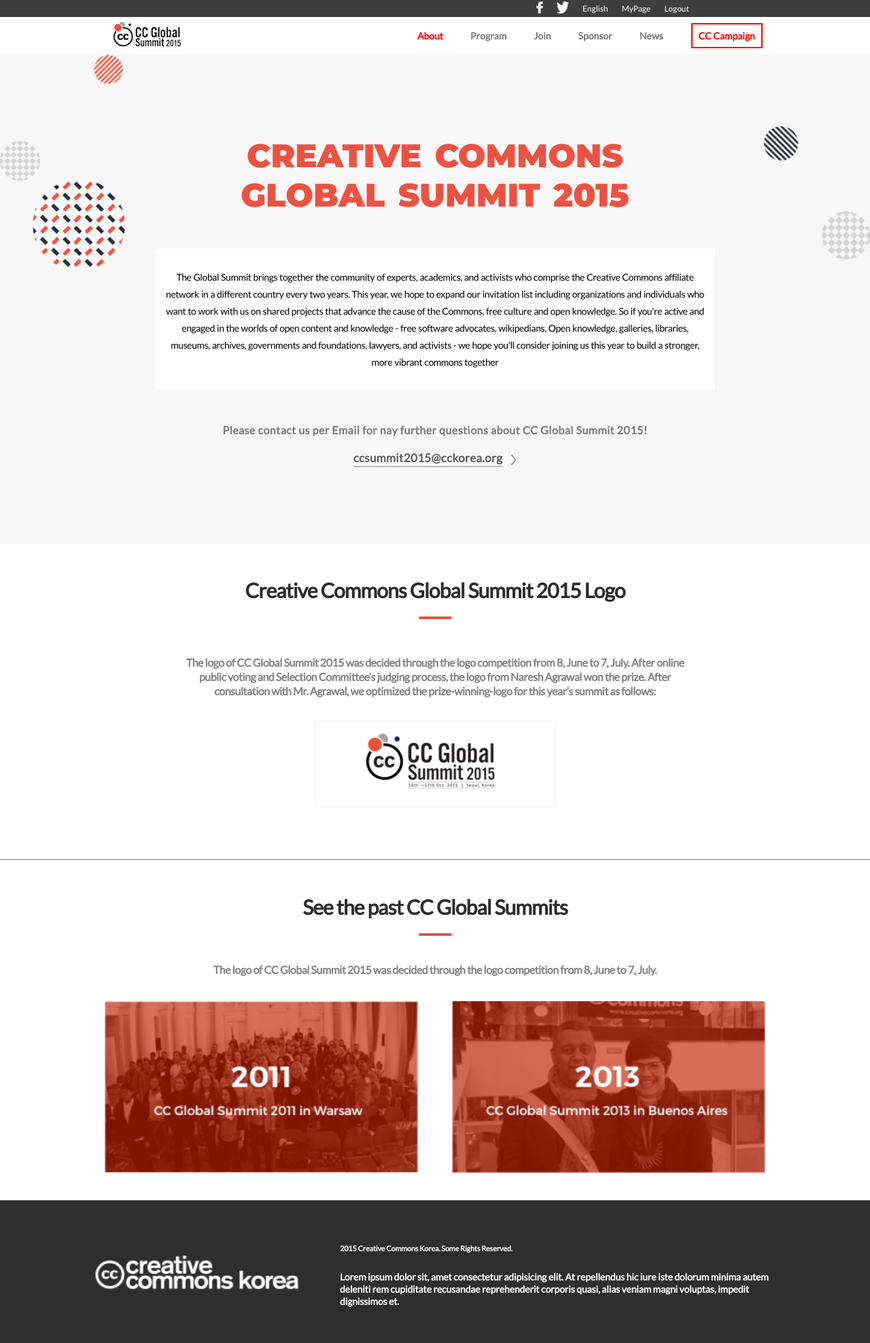
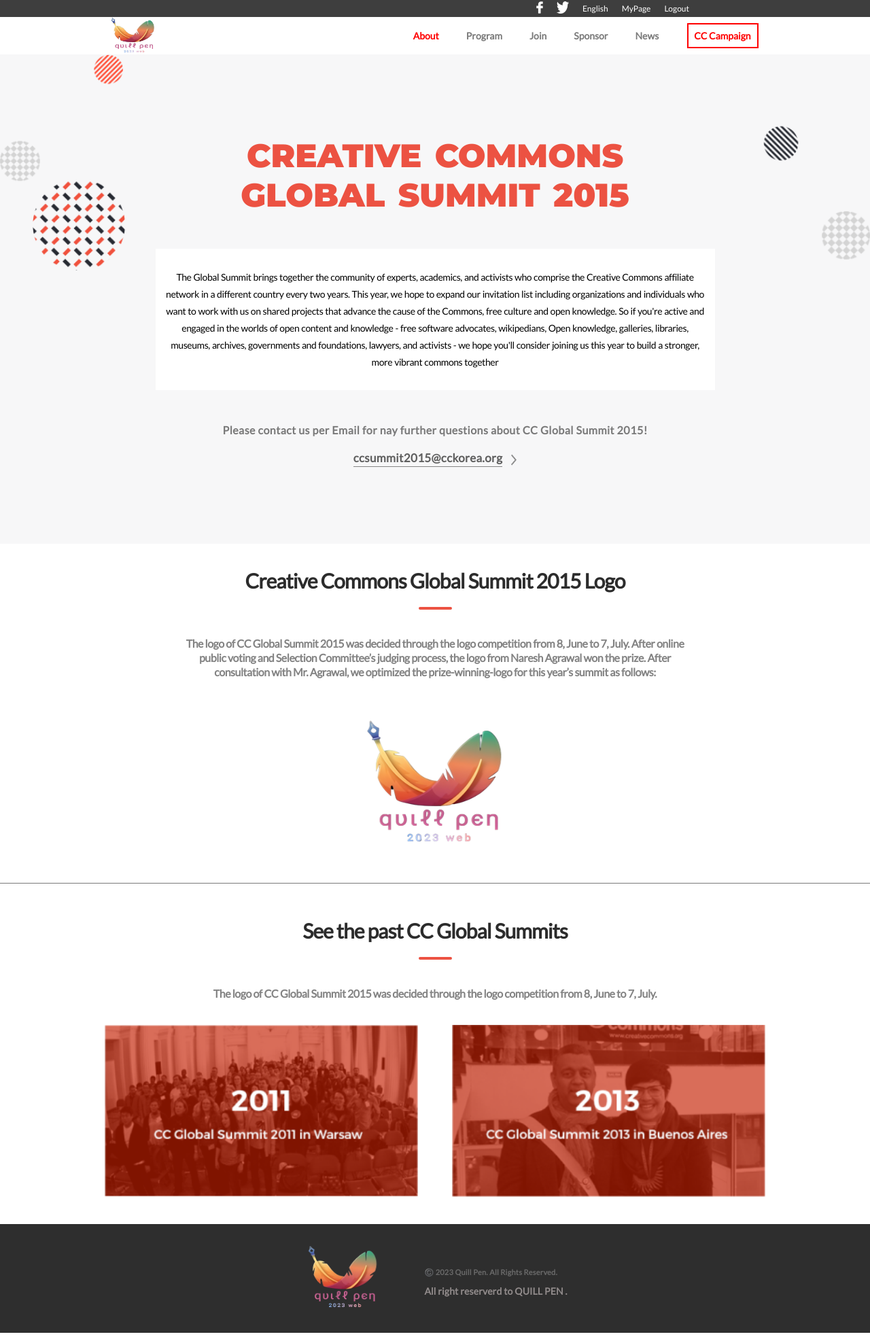
Before and after one commit to ankitt26/First-Capstone-project, a website: page about.html in a window 1280 px wide. Shown: the whole page at 68% size. Drawn offline with Linux system fonts and the light colour scheme.

Commit message:
Add logo

```diff
--- a/about.css
+++ b/about.css
@@ -69,8 +69,9 @@
   }
 
   .logo {
-    width: 100px;
-    margin: 6px auto;
+    width: 75px;
+    height: 55px;
+    margin: 2px auto -5px;
   }
 
   .ham {
@@ -221,7 +222,9 @@
   }
 
   .about-logo-img {
-    width: 355px;
+    padding-top: 27px;
+    width: 148px;
+    height: 130px;
   }
 
   /* summit */
@@ -323,26 +326,32 @@
     align-items: center;
   }
 
-  .footer-logo-mob {
-    width: 135px;
-    height: 31.98px;
+  .footer-logo {
+    width: 65px;
+    height: 55px;
     padding: 20px;
   }
 
-  .footer-logo-desk {
-    display: none;
+  .copyright {
+    font-family: "Lato", sans-serif;
+    font-style: normal;
+    font-weight: 600;
+    font-size: 11px;
+    line-height: 28px;
+    letter-spacing: 0.02em;
+    color: #696969;
   }
 
-  .copyright {
-    width: 158px;
-    height: 24px;
+  .copy-para {
+    max-width: 720px;
     font-family: "Lato", sans-serif;
     font-style: normal;
-    font-weight: 700;
-    font-size: 10px;
-    line-height: 13px;
-    letter-spacing: -0.01em;
-    color: #3b3e45;
+    font-weight: 600;
+    font-size: 14px;
+    line-height: 18px;
+    letter-spacing: 0.01em;
+    color: #918b8b;
+    margin-top: -23px;
   }
 }
 
@@ -421,7 +430,9 @@
 
   .desktop-logo {
     padding-left: 60%;
-    width: 100px;
+    width: 75px;
+    height: 58px;
+    padding-top: 5px;
   }
 
   .nav-ul {
@@ -569,7 +580,7 @@
 
   .about-logo {
     width: 100%;
-    height: 405px;
+    height: 440px;
     display: flex;
     flex-direction: column;
     align-items: center;
@@ -616,7 +627,9 @@
   }
 
   .about-logo-img {
-    width: 355px;
+    margin-top: 40px;
+    width: 234px;
+    height: 200px;
   }
 
   /* summit */
@@ -682,7 +695,7 @@
 
   .footer {
     width: 100%;
-    height: 210px;
+    height: 160px;
     display: flex;
     flex-direction: row;
     justify-content: center;
@@ -690,19 +703,15 @@
     background-color: #2e2e2e;
   }
 
-  .footer-logo-mob {
-    display: none;
-  }
-
-  .footer-logo-desk {
-    width: 300px;
-    height: 55px;
+  .footer-logo {
+    width: 119px;
+    height: 102px;
     padding: 20px;
     color: #fff;
   }
 
   .f-div {
-    width: 50%;
+    max-width: 50%;
     padding: 20px;
     padding-left: 40px;
   }
@@ -713,8 +722,8 @@
     font-weight: 600;
     font-size: 11px;
     line-height: 28px;
-    letter-spacing: -0.02em;
-    color: #fff;
+    letter-spacing: 0.02em;
+    color: #696969;
   }
 
   .copy-para {
@@ -724,7 +733,8 @@
     font-weight: 600;
     font-size: 14px;
     line-height: 18px;
-    letter-spacing: -0.01em;
-    color: #fff;
+    letter-spacing: 0.01em;
+    color: #918b8b;
+    margin-top: -13px;
   }
 }
--- a/about.html
+++ b/about.html
@@ -21,7 +21,7 @@
           <img class="ham" src="./images/list.svg" alt="" />
         </div>
         <a class="logo-link" href="./index.html"
-          ><img class="logo" src="./images/logo.png" alt="" />
+          ><img class="logo" src="./images/personal/quill-pen.png" alt="" />
         </a>
       </navbar>
 
@@ -38,7 +38,10 @@
 
       <nav class="desktop-nav">
         <a href="./index.html"
-          ><img class="desktop-logo" src="./images/logo.png" alt=""
+          ><img
+            class="desktop-logo"
+            src="./images/personal/quill-pen.png"
+            alt=""
         /></a>
         <ul class="nav-ul">
           <li class="nav-li">
@@ -105,7 +108,7 @@
       </p>
       <img
         class="about-logo-img"
-        src="./images/about_logo 1.png"
+        src="./images/personal/quill-pen.png"
         alt="about logo"
       />
     </section>
@@ -152,18 +155,10 @@
     </section>
 
     <footer class="footer">
-      <img class="footer-logo-mob" src="./images/cck-logo1 1.png" alt="" />
-      <img class="footer-logo-desk" src="./images/cck-logo1 1 (1).png" alt="" />
+      <img class="footer-logo" src="./images/personal/quill-pen.png" alt="" />
       <div class="f-div">
-        <h5 class="copyright">
-          2015 Creative Commons Korea. Some Rights Reserved.
-        </h5>
-        <p class="copy-para">
-          Lorem ipsum dolor sit, amet consectetur adipisicing elit. At
-          repellendus hic iure iste dolorum minima autem deleniti rem cupiditate
-          recusandae reprehenderit corporis quasi, alias veniam magni voluptas,
-          impedit dignissimos et.
-        </p>
+        <h5 class="copyright">©️ 2023 Quill Pen. All Rights Reserved.</h5>
+        <p class="copy-para">All right reserverd to QUILL PEN .</p>
       </div>
     </footer>
     <script src="./index.js"></script>
--- a/styles.css
+++ b/styles.css
@@ -79,8 +79,9 @@
   }
 
   .logo {
-    width: 100px;
-    margin: 6px auto;
+    width: 75px;
+    height: 55px;
+    margin: 2px auto -5px;
   }
 
   .ham {
@@ -432,7 +433,9 @@
 
   .desktop-logo {
     padding-left: 60%;
-    width: 100px;
+    width: 75px;
+    height: 58px;
+    padding-top: 5px;
   }
 
   .nav-ul {
@@ -831,29 +834,45 @@
 
   .footer {
     width: 100%;
-    height: 150px;
+    height: 160px;
     display: flex;
     flex-direction: row;
     justify-content: center;
-    align-items: center;
-    gap: 105px;
+    align-items: flex-end;
+    background-color: #f7f7f8;
   }
 
   .footer-logo {
-    width: 250px;
+    width: 119px;
+    height: 102px;
     padding: 20px;
-    padding-left: 100px;
+  }
+
+  .f-div {
+    max-width: 50%;
+    padding: 20px;
+    padding-left: 40px;
   }
 
   .copyright {
-    width: 608px;
-    height: 24px;
     font-family: "Lato", sans-serif;
     font-style: normal;
-    font-weight: 700;
-    font-size: 16px;
-    line-height: 13px;
-    letter-spacing: -0.01em;
-    color: #3b3e45;
+    font-weight: 600;
+    font-size: 11px;
+    line-height: 28px;
+    letter-spacing: 0.02em;
+    color: #c9c5c5;
+  }
+
+  .copy-para {
+    max-width: 720px;
+    font-family: "Lato", sans-serif;
+    font-style: normal;
+    font-weight: 600;
+    font-size: 14px;
+    line-height: 18px;
+    letter-spacing: 0.01em;
+    color: #918b8b;
+    margin-top: -13px;
   }
 }
```
Also changed, not shown: index.html (+10 -6 lines), images/personal/quill-pen.png (added).
